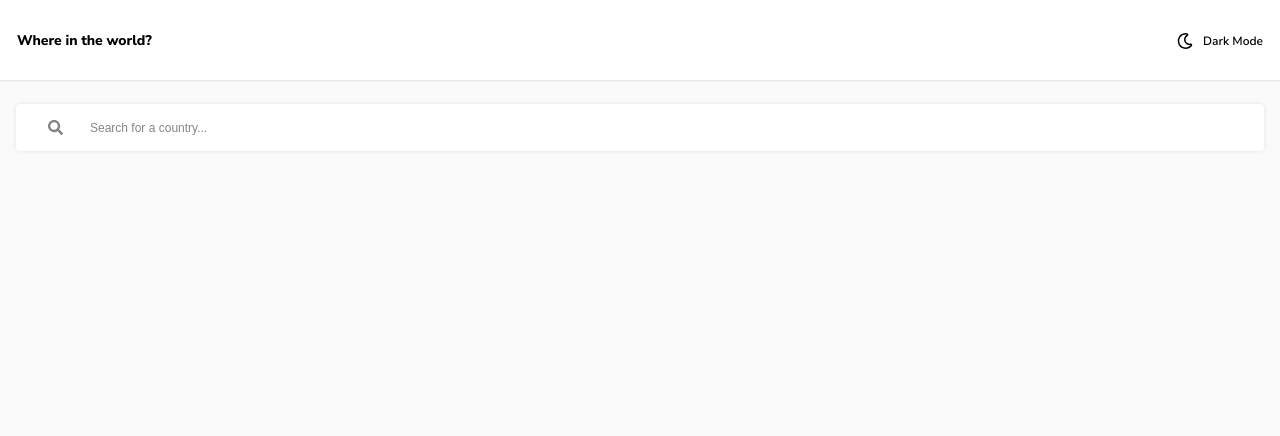
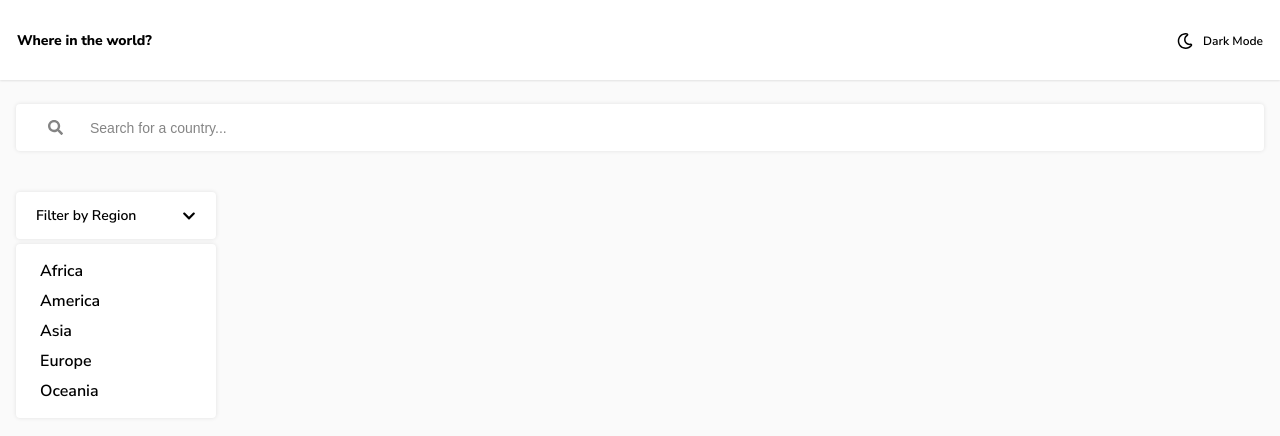
Before and after one commit to rlon23/fem-countries-api, a React (Create React App) app: page / in a window 1280 px wide. Shown: the top 436 px of the page. Built offline with nearby package versions, Linux system fonts and the light colour scheme.

Commit message:
add Filter Styles

```diff
--- a/src/App.js
+++ b/src/App.js
@@ -2,6 +2,7 @@ import './App.scss';
 import { FaRegMoon, FaMoon } from 'react-icons/fa';
 import { useState, useEffect } from 'react';
 import SearchForm from './components/SearchForm/SearchForm';
+import Filter from './components/Filter/Filter';
 
 function App() {
   const [dark_mode, setDark_mode] = useState(false);
@@ -31,6 +32,7 @@ function App() {
       </header>
       <main className='App__main'>
         <SearchForm dark_mode={dark_mode} />
+        <Filter dark_mode={dark_mode} />
       </main>
     </div>
   );
--- a/src/App.scss
+++ b/src/App.scss
@@ -45,4 +45,8 @@
   &__main {
     padding: 1.5rem 1rem 1.5rem;
   }
+
+  .has_shadow {
+    box-shadow: 0px 0px 4px rgba(0, 0, 0, 0.1);
+  }
 }
--- /dev/null
+++ b/src/components/Filter/Filter.js
@@ -0,0 +1,22 @@
+import './Filter.scss';
+import { FaChevronDown } from 'react-icons/fa';
+
+function Filter({ dark_mode }) {
+  return (
+    <div className={`${dark_mode ? 'Filter dark_mode' : 'Filter'}`}>
+      <button className='dropdown__button has_shadow'>
+        Filter by Region <FaChevronDown />
+      </button>
+
+      <ul className='region_list has_shadow'>
+        <li className='regions'>Africa</li>
+        <li className='regions'>America</li>
+        <li className='regions'>Asia</li>
+        <li className='regions'>Europe</li>
+        <li className='regions'>Oceania</li>
+      </ul>
+    </div>
+  );
+}
+
+export default Filter;
--- /dev/null
+++ b/src/components/Filter/Filter.scss
@@ -0,0 +1,47 @@
+.Filter {
+  .dropdown__button {
+    display: flex;
+    align-items: center;
+    justify-content: space-between;
+    border: 0;
+    border-radius: 4px;
+    cursor: pointer;
+    background-color: var(--white);
+    height: 47px;
+    width: 200px;
+    font-family: 'Nunito Sans';
+    font-size: 0.875rem;
+    font-weight: 600;
+    line-height: 1rem;
+    padding: 1rem 1.25rem;
+    margin-bottom: 0.3125rem;
+  }
+
+  .region_list {
+    background-color: var(--white);
+    border-radius: 4px;
+    width: 200px;
+    padding: 1rem 1.5rem;
+    list-style: none;
+
+    .regions {
+      margin-bottom: 0.5rem;
+      font-weight: 600;
+
+      &:last-child {
+        margin-bottom: 0;
+      }
+    }
+  }
+
+  &.dark_mode {
+    .dropdown__button {
+      background-color: var(--dark-blue);
+      color: var(--white);
+    }
+
+    .region_list {
+      background-color: var(--dark-blue);
+    }
+  }
+}
--- a/src/components/SearchForm/SearchForm.js
+++ b/src/components/SearchForm/SearchForm.js
@@ -17,7 +17,7 @@ function SearchForm({ dark_mode }) {
           type='text'
           name='search'
           id='search'
-          className='SearchForm__input'
+          className='SearchForm__input has_shadow'
           placeholder='Search for a country...'
         />
       </form>
--- a/src/components/SearchForm/SearchForm.scss
+++ b/src/components/SearchForm/SearchForm.scss
@@ -6,27 +6,36 @@
     background-repeat: no-repeat;
     background-size: 0.9375rem 0.9375rem;
     background-position: 2rem;
-    box-shadow: 0px 0px 4px rgba(0, 0, 0, 0.1);
-    font-size: 0.75rem;
+    // box-shadow: 0px 0px 4px rgba(0, 0, 0, 0.1);
+    font-size: 0.875rem;
     font-weight: 300;
     border: none;
     border-radius: 4px;
     height: 47px;
     width: 100%;
-  }
 
-  &__input::placeholder {
-    color: var(--dark-gray);
+    &::placeholder {
+      color: var(--dark-gray);
+    }
+
+    &:focus {
+      outline: none;
+      box-shadow: 0 0 0 1px hsla(207, 26%, 17%, 1);
+    }
   }
 
   &.dark_mode {
     .SearchForm__input {
       background-color: var(--dark-blue);
       background-image: url('./../../images/search-solid-white.svg');
-    }
 
-    .SearchForm__input::placeholder {
-      color: var(--white);
+      &::placeholder {
+        color: var(--white);
+      }
+
+      &:focus {
+        box-shadow: 0 0 0 1px hsla(0, 0%, 98%, 1);
+      }
     }
   }
 }
```
